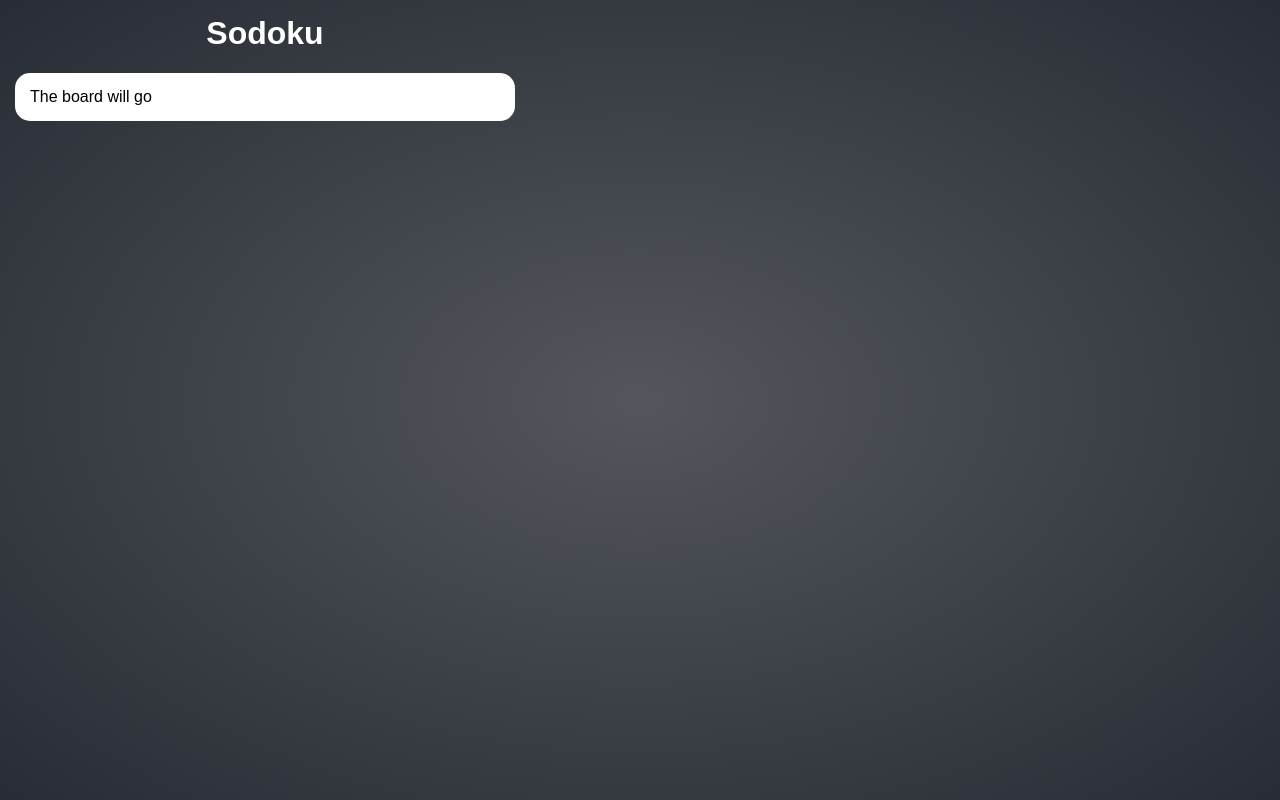
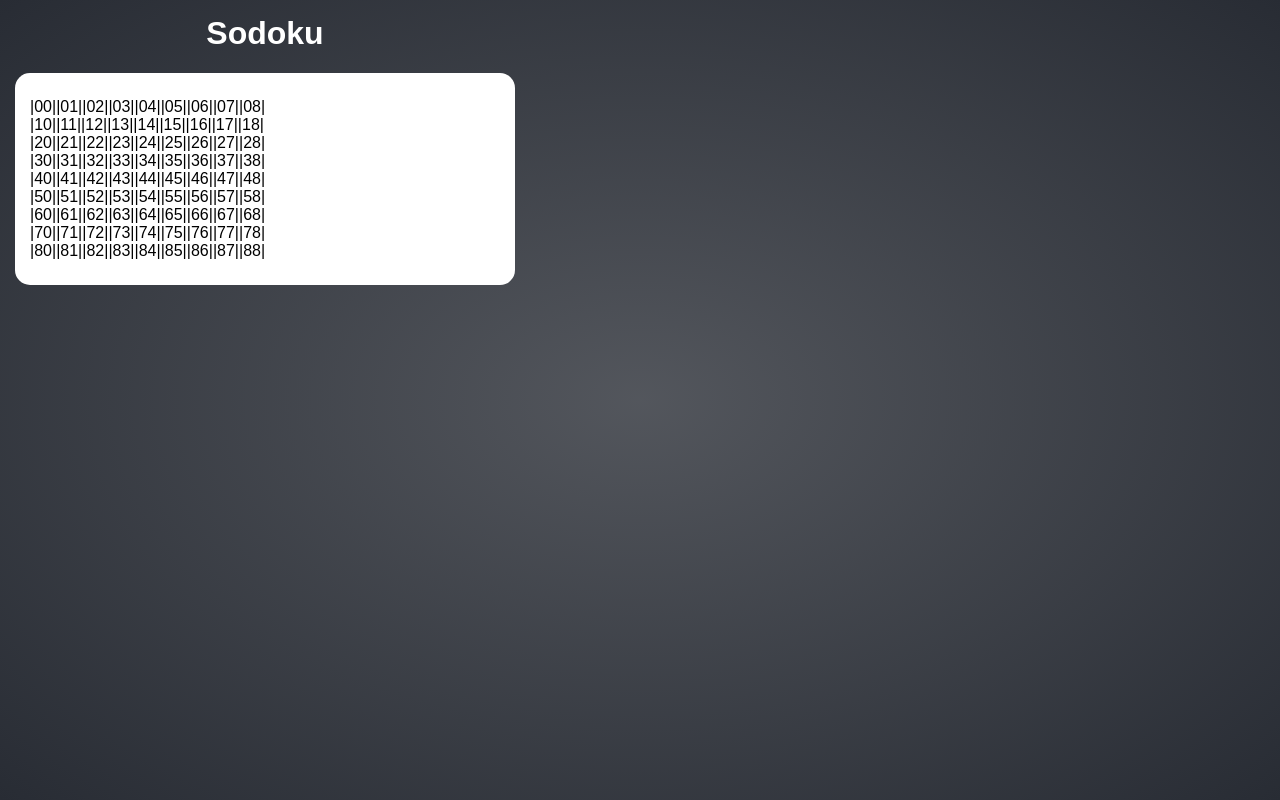
Before and after one commit to rhanixon/Sodoku, a React (Create React App) app: page / in a window 1280 px wide. Built offline with nearby package versions, Linux system fonts and the light colour scheme.

Commit message:
styled grid component

```diff
--- /dev/null
+++ b/src/components/grid/block/index.tsx
@@ -0,0 +1,17 @@
+import React, { FC } from "react"
+
+interface IProps {
+    colIndex: number
+    rowIndex: number
+}
+
+const Block: FC<IProps> = ({ colIndex, rowIndex }) => {
+    return (
+        <div>
+            |{rowIndex}
+            {colIndex}|
+        </div>
+    )
+}
+
+export default Block
--- a/src/components/grid/index.tsx
+++ b/src/components/grid/index.tsx
@@ -1 +1,26 @@
-import React, { FC } from "react"
+import React, { FC, Children } from "react"
+import Block from "./block"
+import { Container, Row } from "./styles"
+
+const Grid: FC = () => {
+    return (
+        <Container>
+            {Children.toArray(
+                [...Array(9)].map((_, rowIndex) => (
+                    <Row>
+                        {Children.toArray(
+                            [...Array(9)].map((_, colIndex) => (
+                                <Block
+                                    colIndex={colIndex}
+                                    rowIndex={rowIndex}
+                                />
+                            ))
+                        )}
+                    </Row>
+                ))
+            )}
+        </Container>
+    )
+}
+
+export default Grid
--- /dev/null
+++ b/src/components/grid/styles/index.ts
@@ -0,0 +1,12 @@
+import styled from "styled-components"
+
+export const Container = styled.div`
+    display: flex;
+    flex-direction: column;
+    margin: 10px 0;
+`
+
+export const Row = styled.div`
+    display: flex;
+    flex-flow: row;
+`
--- a/src/components/index.ts
+++ b/src/components/index.ts
@@ -1 +1,2 @@
+export { default as Grid } from "./grid"
 export * from "./styles"
--- a/src/index.tsx
+++ b/src/index.tsx
@@ -2,7 +2,7 @@ import React from "react"
 import ReactDOM from "react-dom"
 import { ThemeProvider } from "styled-components"
 
-import { Content, Title, Card } from "./components"
+import { Content, Title, Card, Grid } from "./components"
 import { unregister } from "./core"
 import { GlobalStyles, theme } from "./styles"
 
@@ -11,7 +11,9 @@ ReactDOM.render(
         <GlobalStyles />
         <Content>
             <Title>Sodoku</Title>
-            <Card>The board will go</Card>
+            <Card>
+                <Grid />
+            </Card>
         </Content>
     </ThemeProvider>,
     document.getElementById("root")
```
